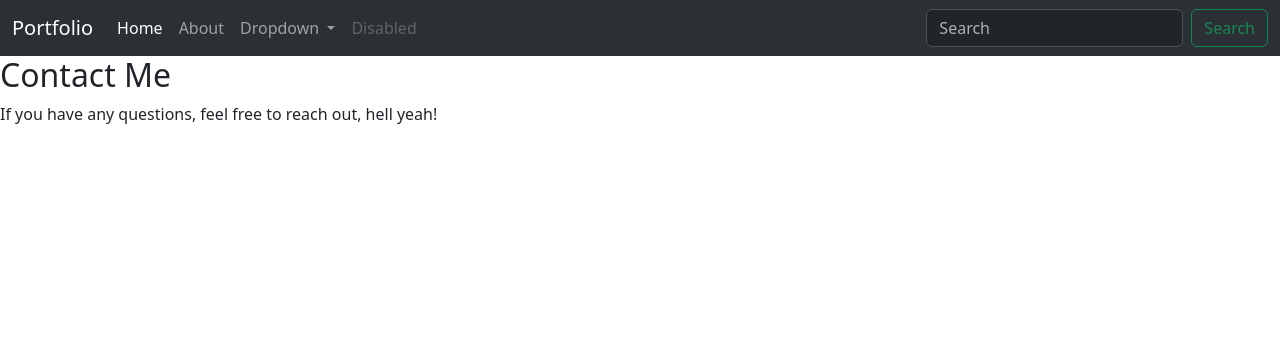
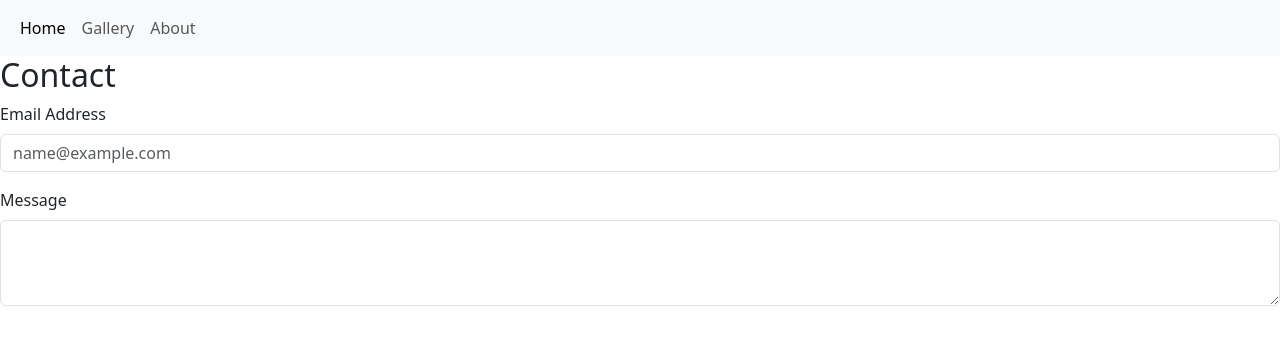
Before and after one commit to josepeon/python_dad_class, a Flask app: page /contact in a window 1280 px wide. Shown: the top 345 px of the page. Run offline with Flask 3, Linux system fonts and the light colour scheme.

Commit message:
Repurposing for portfolio site complete

```diff
--- a/portfolio/app.py
+++ b/portfolio/app.py
@@ -1,6 +1,6 @@
 from flask import Flask, render_template
 
-app = Flask('__name__')
+app = Flask(__name__)
 
 @app.route('/')
 def home():
--- a/portfolio/templates/about.html
+++ b/portfolio/templates/about.html
@@ -1,7 +1,7 @@
 {% extends "base.html" %}
 
 {% block content %}
-<h4>About</h4>
+<h3>About</h3>
 <p>Jose Peon is a systems engineer and founder of Nooon and OH.
     His work merges garment construction, digital tooling, and spatial systems to build functional,
     future-ready products. He is focused on advanced manufacturing, immersive environments,
--- a/portfolio/templates/base.html
+++ b/portfolio/templates/base.html
@@ -7,39 +7,23 @@
     <link href="https://cdn.jsdelivr.net/npm/bootstrap@5.3.8/dist/css/bootstrap.min.css" rel="stylesheet" integrity="sha384-sRIl4kxILFvY47J16cr9ZwB07vP4J8+LH7qKQnuqkuIAvNWLzeN8tE5YBujZqJLB" crossorigin="anonymous">
   </head>
   <body>
-    <nav class="navbar navbar-expand-lg bg-body-tertiary" data-bs-theme="dark">
+    <nav class="navbar navbar-expand-lg bg-body-tertiary">
   <div class="container-fluid">
-    <a class="navbar-brand" href="#">Portfolio</a>
     <button class="navbar-toggler" type="button" data-bs-toggle="collapse" data-bs-target="#navbarSupportedContent" aria-controls="navbarSupportedContent" aria-expanded="false" aria-label="Toggle navigation">
       <span class="navbar-toggler-icon"></span>
     </button>
     <div class="collapse navbar-collapse" id="navbarSupportedContent">
       <ul class="navbar-nav me-auto mb-2 mb-lg-0">
         <li class="nav-item">
-          <a class="nav-link active" aria-current="page" href="home.html">Home</a>
+          <a class="nav-link active" aria-current="page" href="/">Home</a>
         </li>
         <li class="nav-item">
-          <a class="nav-link" href="about.html">About</a>
-        </li>
-        <li class="nav-item dropdown">
-          <a class="nav-link dropdown-toggle" href="#" role="button" data-bs-toggle="dropdown" aria-expanded="false">
-            Dropdown
-          </a>
-          <ul class="dropdown-menu">
-            <li><a class="dropdown-item" href="#">Action</a></li>
-            <li><a class="dropdown-item" href="#">Another action</a></li>
-            <li><hr class="dropdown-divider"></li>
-            <li><a class="dropdown-item" href="#">Something else here</a></li>
-          </ul>
+          <a class="nav-link" href="/projects">Gallery</a>
         </li>
         <li class="nav-item">
-          <a class="nav-link disabled" aria-disabled="true">Disabled</a>
+          <a class="nav-link" href="/about">About</a>
         </li>
       </ul>
-      <form class="d-flex" role="search">
-        <input class="form-control me-2" type="search" placeholder="Search" aria-label="Search"/>
-        <button class="btn btn-outline-success" type="submit">Search</button>
-      </form>
     </div>
   </div>
 </nav>
--- a/portfolio/templates/contact.html
+++ b/portfolio/templates/contact.html
@@ -1,6 +1,13 @@
 {% extends "base.html" %}
 
 {% block content %}
-<h2>Contact Me</h2>
-<p>If you have any questions, feel free to reach out, hell yeah!</p>
+<h2>Contact</h2>
+<div class="mb-3">
+  <label for="exampleFormControlInput1" class="form-label">Email Address</label>
+  <input type="email" class="form-control" id="exampleFormControlInput1" placeholder="name@example.com">
+</div>
+<div class="mb-3">
+  <label for="exampleFormControlTextarea1" class="form-label">Message</label>
+  <textarea class="form-control" id="exampleFormControlTextarea1" rows="3"></textarea>
+</div>
 {% endblock %}
--- a/portfolio/templates/home.html
+++ b/portfolio/templates/home.html
@@ -1,5 +1,5 @@
 {% extends "base.html" %}
 
 {% block content %}
-<h1>Portfolio</h1>
+<img src="https://freight.cargo.site/w/1500/q/75/i/B2328639122436149309286161633483/02.png" class="img-fluid" alt="...">
 {% endblock %}
```
